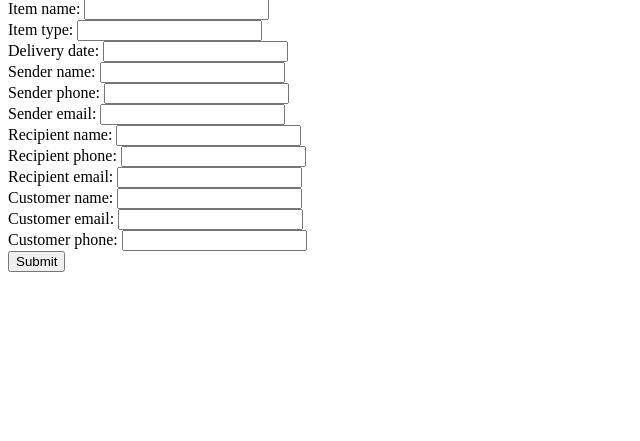
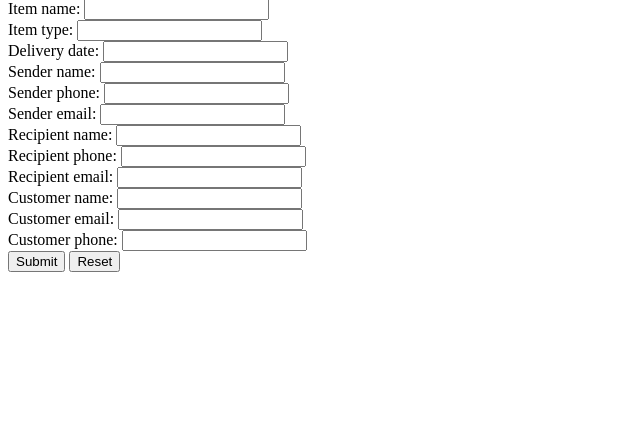
Before and after one commit to prezgamer/LogisticStart-Application, a Django app: page /form/ in a window 1280 px wide. Shown: the part 81-522 px from the top of the page, without its empty margins (0-640 px from the left). Run offline with Django 5.2, Linux system fonts and the light colour scheme; some libraries are stand-ins or nearby versions.

Commit message:
Update form.html
Submit button inserts data into database
Additional reset button

```diff
--- a/django_web_project/django_project/logisticstart/templates/logisticstart/form.html
+++ b/django_web_project/django_project/logisticstart/templates/logisticstart/form.html
@@ -101,7 +101,8 @@
                 <div class="error">{{ form.customer_phone.errors }}</div>
             {% endif %}
         </div>
-        <button type="submit">Submit</button>
+        <button type="submit" value="NewListing">Submit</button>
+        <button type="reset">Reset</button>
     </form>
 </body>
 </html>
```
